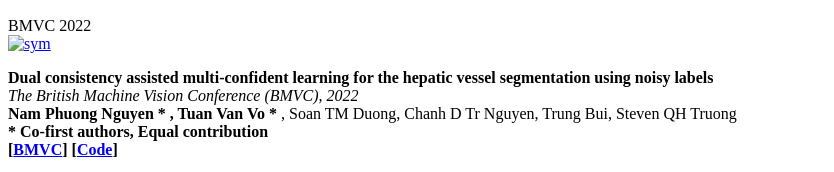
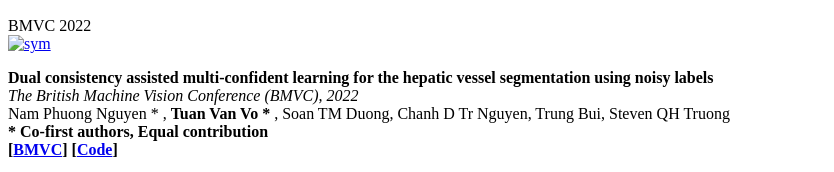
Before and after one commit to vovantuan1999a/tuanvovan, a Jekyll site: the page built from _pages/includes/pub.md, in a window 1280 px wide. Shown: the part 2085-2257 px from the top of the page, without its empty margins (0-834 px from the left). Built offline with Jekyll 4.4.1, drawn with Linux system fonts in a browser that asks for light colours; nearby versions of some CDN libraries; some web fonts are replaced; our own code applies the rules of GitHub Pages for plain Markdown files; a style sheet for code colours, icons or effects is not loaded.

Commit message:
update paper 5

```diff
--- a/_pages/includes/pub.md
+++ b/_pages/includes/pub.md
@@ -78,7 +78,7 @@ Toan Nguyen, Minh Nhat Vu, Baoru Huang, <b>Tuan Van Vo</b>, Vy Truong, Ngan Le,
 
 <b>Dual consistency assisted multi-confident learning for the hepatic vessel segmentation using noisy labels</b><br>
 <i>The British Machine Vision Conference (BMVC), 2022</i><br>
-<b>Nam Phuong Nguyen * , Tuan Van Vo * </b>, Soan TM Duong, Chanh D Tr Nguyen, Trung Bui, Steven QH Truong<br>
+Nam Phuong Nguyen * , <b>Tuan Van Vo * </b>, Soan TM Duong, Chanh D Tr Nguyen, Trung Bui, Steven QH Truong<br>
 <b> * Co-first authors, Equal contribution<br>
 [<a href="https://bmvc2022.mpi-inf.mpg.de/0725.pdf">BMVC</a>]
 [<a href="https://github.com/VinBrainJSC/DualConsistency_Mutil-CL">Code</a>]<br>
```
